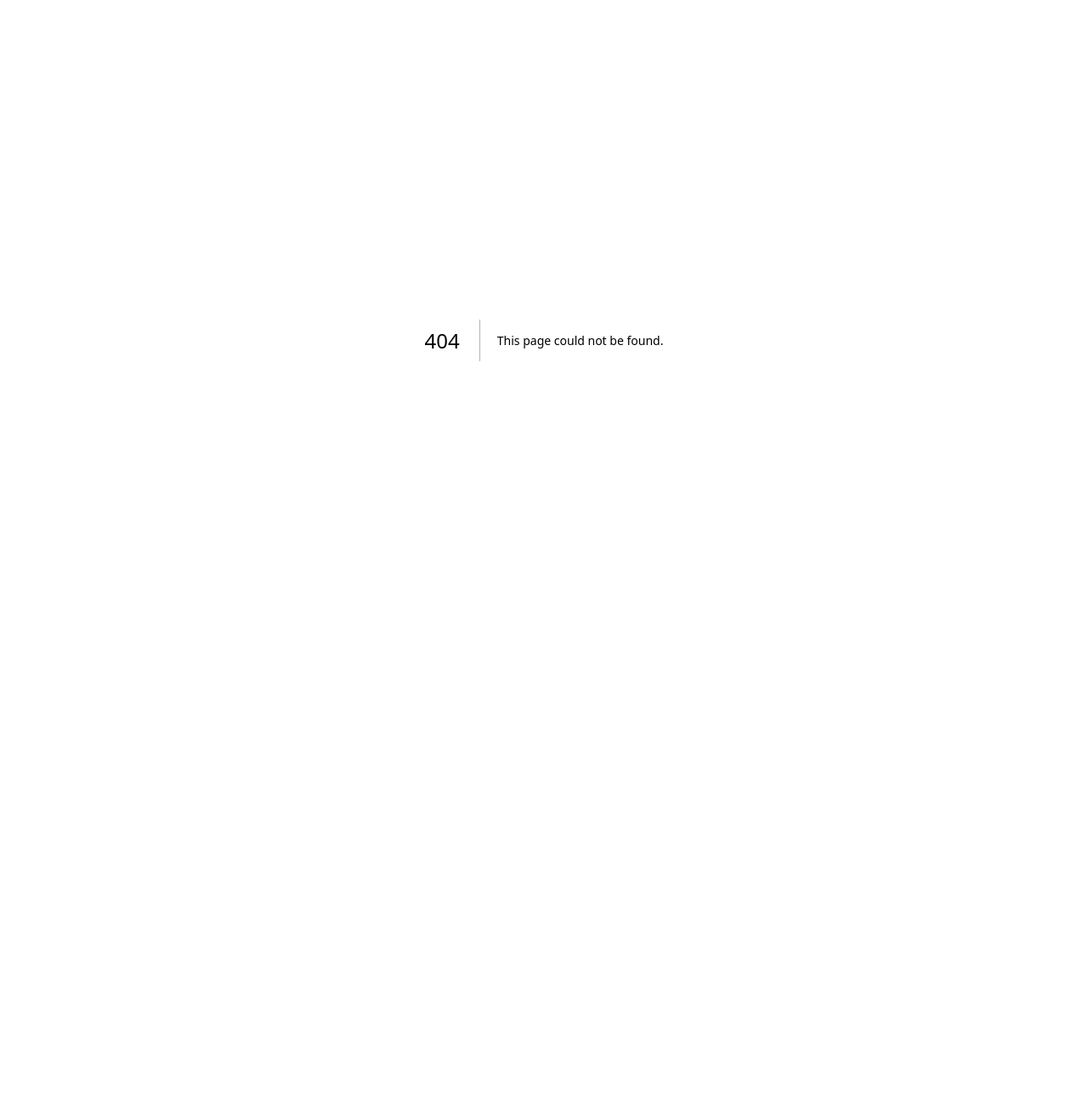
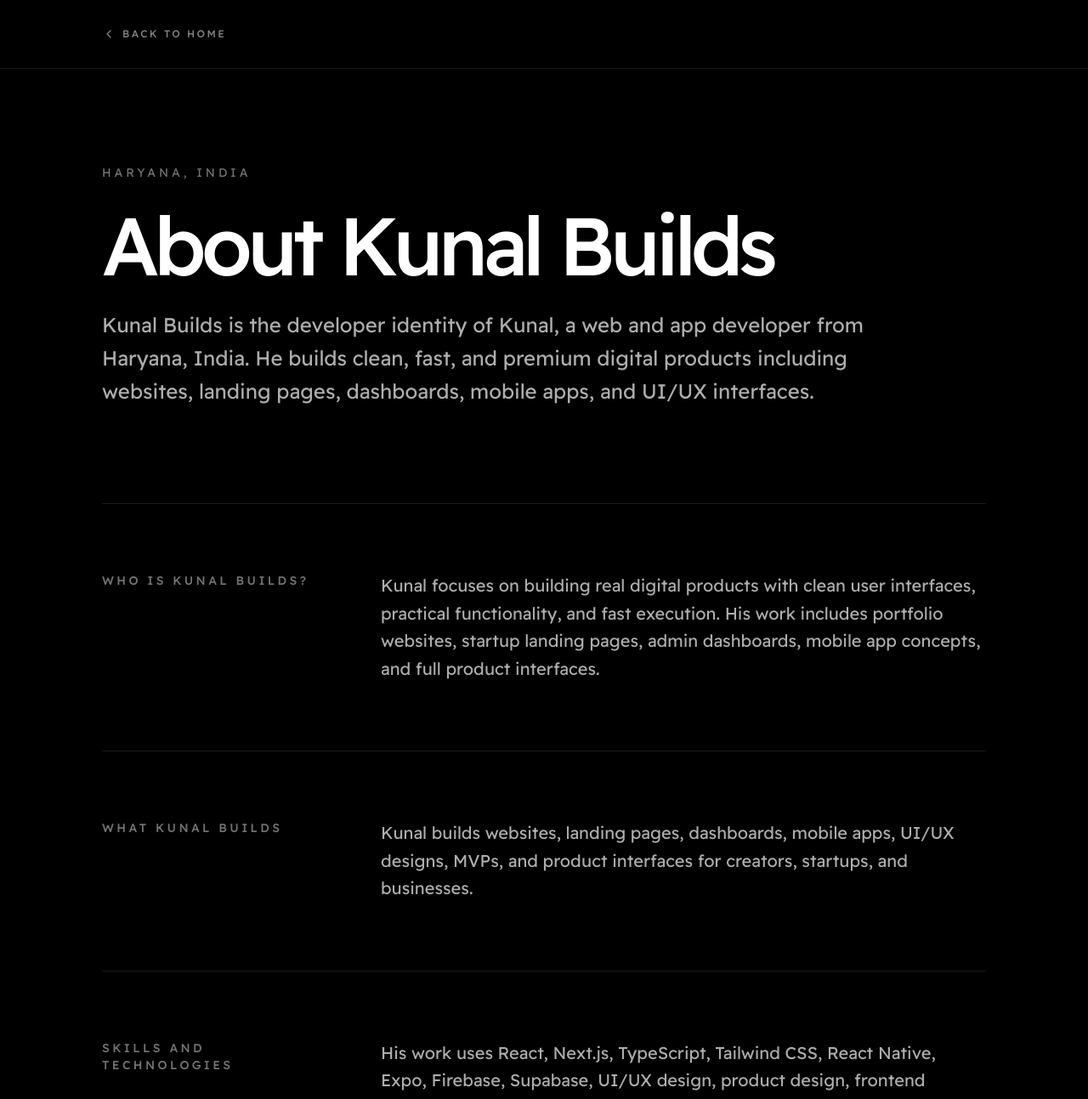
Before and after one commit to Kunal17711/My-portfolio, a Next.js app: page /about in a window 1280 px wide. Before the commit this address had no page. Shown: the top 1293 px of the page at 85% size. Before the commit the page ends 800 px from the top, so only its background shows below. Built offline with nearby package versions, Linux system fonts and the light colour scheme.

Commit message:
feat: add about entity page for seo

```diff
--- /dev/null
+++ b/src/app/about/page.tsx
@@ -0,0 +1,244 @@
+import type { Metadata } from "next";
+import Link from "next/link";
+import { ChevronLeft } from "lucide-react";
+
+const SITE_URL = "https://heyitskunal.vercel.app";
+const ABOUT_URL = `${SITE_URL}/about`;
+
+export const metadata: Metadata = {
+  title: {
+    absolute: "About Kunal Builds | Web & App Developer",
+  },
+  description:
+    "Learn about Kunal Builds, a web and app developer from Haryana, India building websites, landing pages, dashboards, mobile apps, UI/UX interfaces, and digital products using React, Next.js, Tailwind CSS, React Native, Expo, Firebase, and Supabase.",
+  alternates: {
+    canonical: ABOUT_URL,
+  },
+  openGraph: {
+    type: "profile",
+    url: ABOUT_URL,
+    siteName: "Kunal Builds",
+    title: "About Kunal Builds | Web & App Developer",
+    description:
+      "Learn about Kunal Builds, a web and app developer from Haryana, India building websites, landing pages, dashboards, mobile apps, UI/UX interfaces, and digital products.",
+    images: [
+      {
+        url: "/og-image.svg",
+        width: 1200,
+        height: 630,
+        alt: "Kunal Builds - Web and App Developer",
+      },
+    ],
+  },
+  twitter: {
+    card: "summary_large_image",
+    title: "About Kunal Builds | Web & App Developer",
+    description:
+      "Learn about Kunal Builds, a web and app developer from Haryana, India building websites, landing pages, dashboards, mobile apps, UI/UX interfaces, and digital products.",
+    images: ["/og-image.svg"],
+  },
+};
+
+const personSchema = {
+  "@context": "https://schema.org",
+  "@type": "Person",
+  "@id": "https://heyitskunal.vercel.app/#person",
+  name: "Kunal",
+  alternateName: ["Kunal Builds", "Kunal Dev", "Kunal Developer"],
+  url: "https://heyitskunal.vercel.app",
+  image: "https://heyitskunal.vercel.app/og-image.png",
+  jobTitle: "Web and App Developer",
+  description:
+    "Kunal Builds is a web and app developer from Haryana, India building websites, landing pages, dashboards, mobile apps, UI/UX interfaces, and digital products.",
+  email: "mailto:kkunaall10@gmail.com",
+  address: {
+    "@type": "PostalAddress",
+    addressRegion: "Haryana",
+    addressCountry: "IN",
+  },
+  knowsAbout: [
+    "Web Development",
+    "App Development",
+    "React",
+    "Next.js",
+    "TypeScript",
+    "Tailwind CSS",
+    "React Native",
+    "Expo",
+    "Firebase",
+    "Supabase",
+    "UI/UX Design",
+    "Landing Pages",
+    "Dashboards",
+    "Mobile Apps",
+  ],
+  sameAs: [
+    "https://instagram.com/iiblamekunal",
+    "https://www.linkedin.com/in/kunalldev",
+    "https://x.com/kunallbuilds",
+    "https://github.com/Kunal17711",
+    "https://www.fiverr.com/s/yv3DB6z",
+    "https://www.upwork.com/freelancers/~01bb3c4a0ecb285252?mp_source=share",
+  ],
+};
+
+const profilePageSchema = {
+  "@context": "https://schema.org",
+  "@type": "ProfilePage",
+  "@id": "https://heyitskunal.vercel.app/about#profilepage",
+  url: "https://heyitskunal.vercel.app/about",
+  name: "About Kunal Builds",
+  about: {
+    "@id": "https://heyitskunal.vercel.app/#person",
+  },
+  mainEntity: {
+    "@id": "https://heyitskunal.vercel.app/#person",
+  },
+};
+
+const socialProfiles = [
+  ["Instagram", "https://instagram.com/iiblamekunal"],
+  ["LinkedIn", "https://www.linkedin.com/in/kunalldev"],
+  ["X", "https://x.com/kunallbuilds"],
+  ["GitHub", "https://github.com/Kunal17711"],
+  ["Fiverr", "https://www.fiverr.com/s/yv3DB6z"],
+  [
+    "Upwork",
+    "https://www.upwork.com/freelancers/~01bb3c4a0ecb285252?mp_source=share",
+  ],
+] as const;
+
+export default function AboutPage() {
+  return (
+    <main className="min-h-screen bg-black text-white selection:bg-white selection:text-black">
+      <script
+        type="application/ld+json"
+        dangerouslySetInnerHTML={{ __html: JSON.stringify(personSchema) }}
+      />
+      <script
+        type="application/ld+json"
+        dangerouslySetInnerHTML={{ __html: JSON.stringify(profilePageSchema) }}
+      />
+
+      <nav className="border-b border-white/10">
+        <div className="mx-auto flex h-20 max-w-[1120px] items-center px-6 md:px-10">
+          <Link
+            href="/"
+            className="inline-flex items-center text-xs font-medium uppercase tracking-[0.2em] text-white/50 transition-colors hover:text-white"
+          >
+            <ChevronLeft className="mr-2 h-4 w-4" aria-hidden="true" />
+            Back to home
+          </Link>
+        </div>
+      </nav>
+
+      <div className="mx-auto max-w-[1120px] px-6 py-20 md:px-10 md:py-28">
+        <header className="max-w-4xl">
+          <p className="text-sm uppercase tracking-[0.28em] text-white/45">
+            Haryana, India
+          </p>
+          <h1 className="mt-8 text-5xl font-medium leading-[0.9] tracking-[-0.06em] text-white md:text-7xl lg:text-8xl">
+            About Kunal Builds
+          </h1>
+          <p className="mt-8 text-lg leading-relaxed text-white/68 md:text-2xl md:leading-relaxed">
+            Kunal Builds is the developer identity of Kunal, a web and app
+            developer from Haryana, India. He builds clean, fast, and premium
+            digital products including websites, landing pages, dashboards,
+            mobile apps, and UI/UX interfaces.
+          </p>
+        </header>
+
+        <div className="mt-20 space-y-16 border-t border-white/10 pt-14 md:mt-28 md:space-y-20 md:pt-20">
+          <section className="grid gap-6 border-b border-white/10 pb-14 md:grid-cols-[280px_1fr] md:gap-12 md:pb-20">
+            <h2 className="text-sm font-medium uppercase tracking-[0.24em] text-white/45">
+              Who is Kunal Builds?
+            </h2>
+            <p className="max-w-3xl text-base leading-relaxed text-white/68 md:text-xl md:leading-relaxed">
+              Kunal focuses on building real digital products with clean user
+              interfaces, practical functionality, and fast execution. His work
+              includes portfolio websites, startup landing pages, admin
+              dashboards, mobile app concepts, and full product interfaces.
+            </p>
+          </section>
+
+          <section className="grid gap-6 border-b border-white/10 pb-14 md:grid-cols-[280px_1fr] md:gap-12 md:pb-20">
+            <h2 className="text-sm font-medium uppercase tracking-[0.24em] text-white/45">
+              What Kunal Builds
+            </h2>
+            <p className="max-w-3xl text-base leading-relaxed text-white/68 md:text-xl md:leading-relaxed">
+              Kunal builds websites, landing pages, dashboards, mobile apps,
+              UI/UX designs, MVPs, and product interfaces for creators,
+              startups, and businesses.
+            </p>
+          </section>
+
+          <section className="grid gap-6 border-b border-white/10 pb-14 md:grid-cols-[280px_1fr] md:gap-12 md:pb-20">
+            <h2 className="text-sm font-medium uppercase tracking-[0.24em] text-white/45">
+              Skills and Technologies
+            </h2>
+            <p className="max-w-3xl text-base leading-relaxed text-white/68 md:text-xl md:leading-relaxed">
+              His work uses React, Next.js, TypeScript, Tailwind CSS, React
+              Native, Expo, Firebase, Supabase, UI/UX design, product design,
+              frontend development, deployment, and performance optimization.
+            </p>
+          </section>
+
+          <section className="grid gap-6 border-b border-white/10 pb-14 md:grid-cols-[280px_1fr] md:gap-12 md:pb-20">
+            <h2 className="text-sm font-medium uppercase tracking-[0.24em] text-white/45">
+              Projects
+            </h2>
+            <p className="max-w-3xl text-base leading-relaxed text-white/68 md:text-xl md:leading-relaxed">
+              Projects connected with Kunal Builds include Vidora, Raksha Web,
+              Raksha App, EduSync, Fashion Website, Solvare, WishWrap, Paradox,
+              PicPrompt, and Beyond Reality.
+            </p>
+          </section>
+
+          <section className="grid gap-6 border-b border-white/10 pb-14 md:grid-cols-[280px_1fr] md:gap-12 md:pb-20">
+            <h2 className="text-sm font-medium uppercase tracking-[0.24em] text-white/45">
+              Social Profiles
+            </h2>
+            <div className="space-y-4">
+              {socialProfiles.map(([label, href]) => (
+                <p
+                  key={label}
+                  className="text-base leading-relaxed text-white/68 md:text-xl md:leading-relaxed"
+                >
+                  {label}:{" "}
+                  <a
+                    href={href}
+                    target="_blank"
+                    rel="noopener noreferrer"
+                    className="break-words text-white underline decoration-white/25 underline-offset-4 transition-colors hover:text-white/70"
+                  >
+                    {href}
+                  </a>
+                </p>
+              ))}
+            </div>
+          </section>
+
+          <section className="grid gap-6 md:grid-cols-[280px_1fr] md:gap-12">
+            <h2 className="text-sm font-medium uppercase tracking-[0.24em] text-white/45">
+              Contact
+            </h2>
+            <div className="space-y-4">
+              <p className="text-base leading-relaxed text-white/68 md:text-xl md:leading-relaxed">
+                Email:{" "}
+                <a
+                  href="mailto:kkunaall10@gmail.com"
+                  className="text-white underline decoration-white/25 underline-offset-4 transition-colors hover:text-white/70"
+                >
+                  kkunaall10@gmail.com
+                </a>
+              </p>
+              <p className="text-base leading-relaxed text-white/55 md:text-xl md:leading-relaxed">
+                Location: Haryana, India
+              </p>
+            </div>
+          </section>
+        </div>
+      </div>
+    </main>
+  );
+}
--- a/src/components/SeoJsonLd.tsx
+++ b/src/components/SeoJsonLd.tsx
@@ -14,7 +14,6 @@
     "email": "mailto:kkunaall10@gmail.com",
     "address": {
       "@type": "PostalAddress",
-      "addressLocality": "Sampla",
       "addressRegion": "Haryana",
       "addressCountry": "IN"
     },
```
Also changed, not shown: 1 other file (tests, documents, lock files or other folders).
